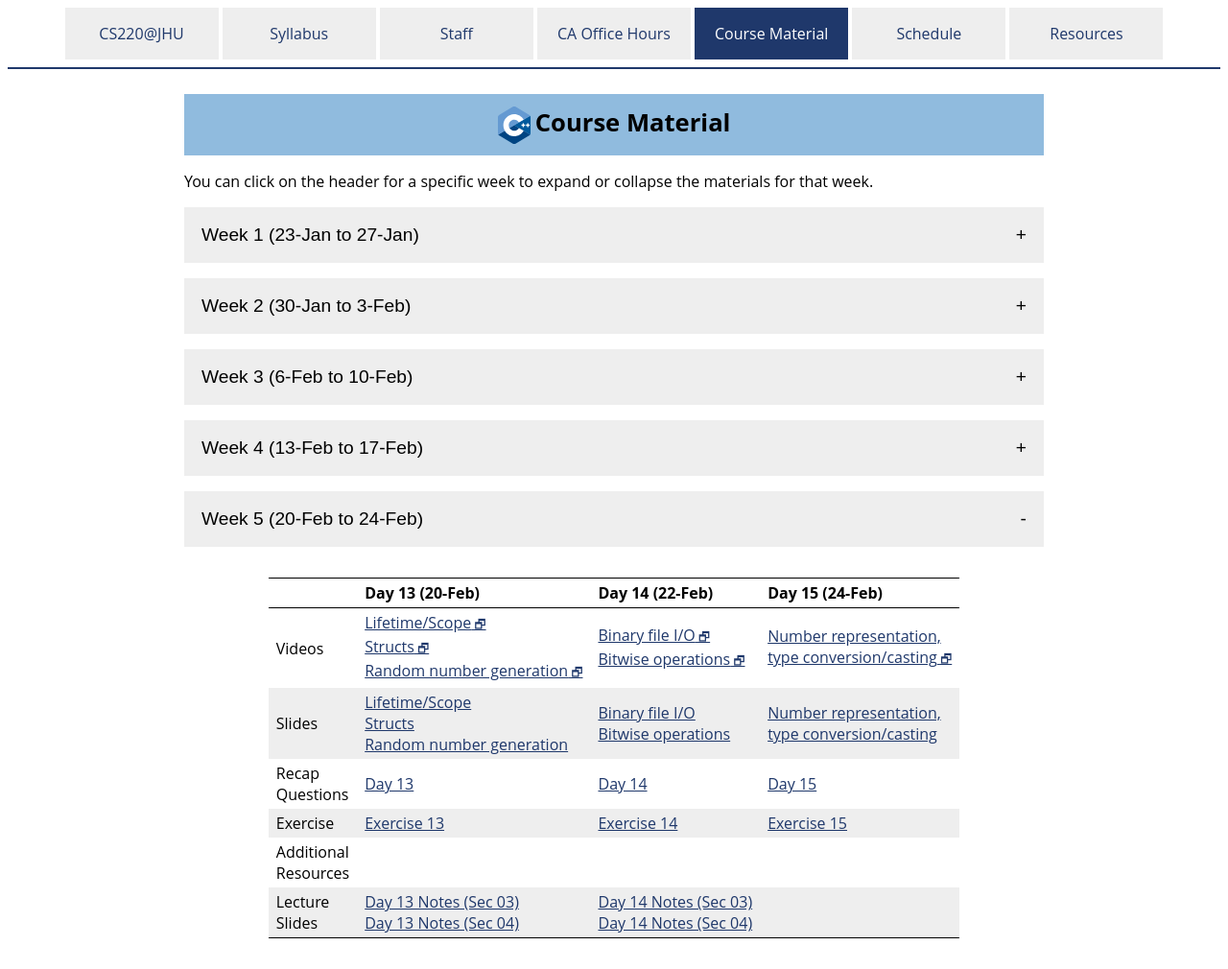
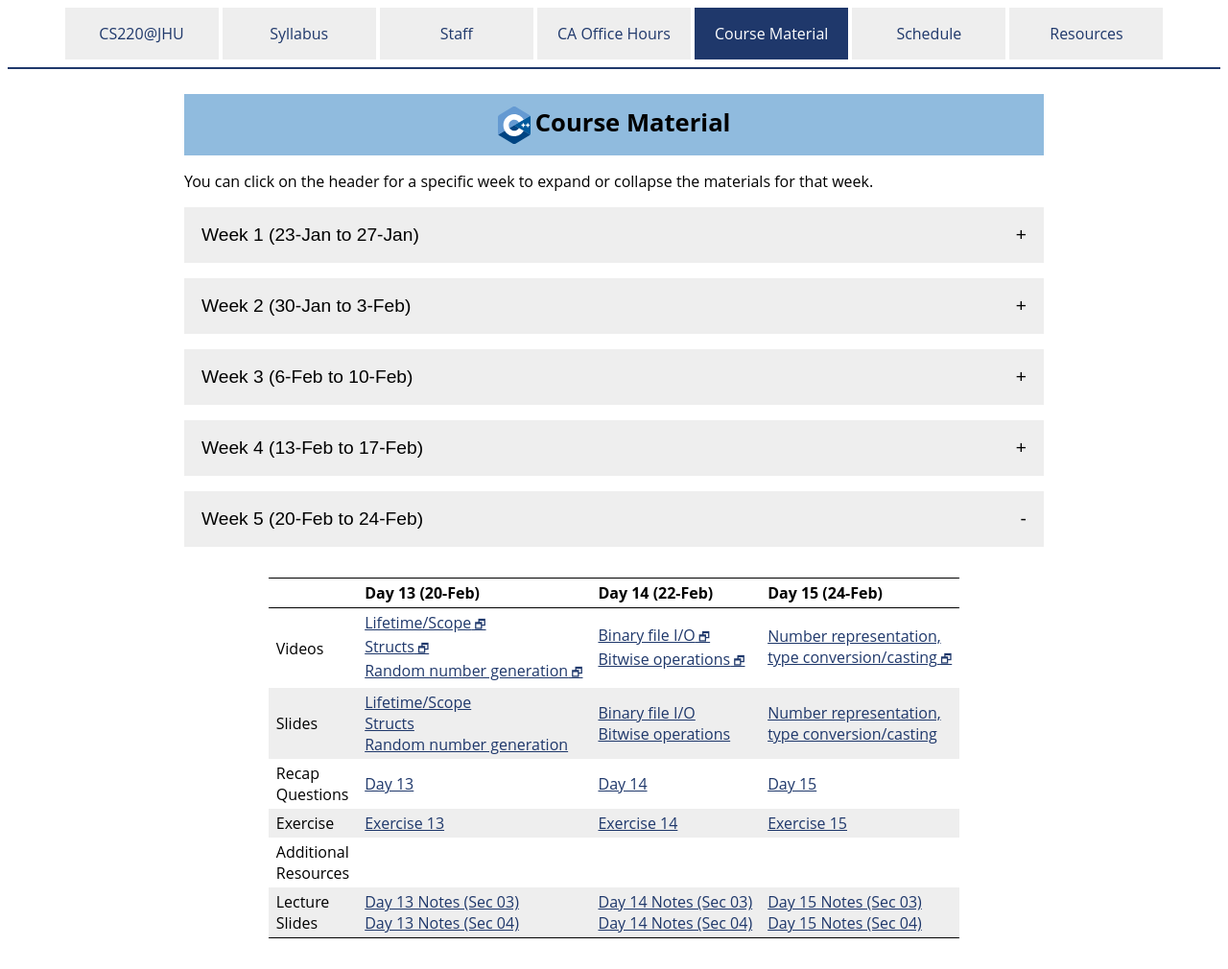
Before and after one commit to vivek-booshan/cs220-sp23, a Jekyll site: the page built from material.md, in a window 1280 px wide. Shown: the whole page at 96% size. Built offline with Jekyll 4.4.1, drawn with Linux system fonts in a browser that asks for light colours.

Commit message:
day 15 notes for sec 03/04

```diff
--- a/material.csv
+++ b/material.csv
@@ -127,3 +127,5 @@ Week,Day,Date,Type,Link text,URL
 5,3,24-Feb,Slides,"Number representation,<br>type conversion/casting",slides/day15_number_rep_type_conversions.pdf
 5,3,24-Feb,Recap,Day 15,questions/day15.html
 5,3,24-Feb,Exercise,Exercise 15,exercise/ex15.html
+5,3,24-Feb,LectureSlides,"Day 15 Notes (Sec 03)",slides/notes/sp23_day15_sec03.pdf
+5,3,24-Feb,LectureSlides,"Day 15 Notes (Sec 04)",slides/notes/sp23_day15_sec04.pdf
--- a/material.md
+++ b/material.md
@@ -268,7 +268,7 @@ the materials for that week.
       <td>Lecture<br>Slides</td>
       <td><a href='slides/notes/sp23_day13_sec03.pdf'>Day 13 Notes (Sec 03)</a><br><a href='slides/notes/sp23_day13_sec04.pdf'>Day 13 Notes (Sec 04)</a></td>
       <td><a href='slides/notes/sp23_day14_sec03.pdf'>Day 14 Notes (Sec 03)</a><br><a href='slides/notes/sp23_day14_sec04.pdf'>Day 14 Notes (Sec 04)</a></td>
-      <td></td>
+      <td><a href='slides/notes/sp23_day15_sec03.pdf'>Day 15 Notes (Sec 03)</a><br><a href='slides/notes/sp23_day15_sec04.pdf'>Day 15 Notes (Sec 04)</a></td>
     </tr>
   </tbody>
 </table>
```
Also changed, not shown: 2 other files.
